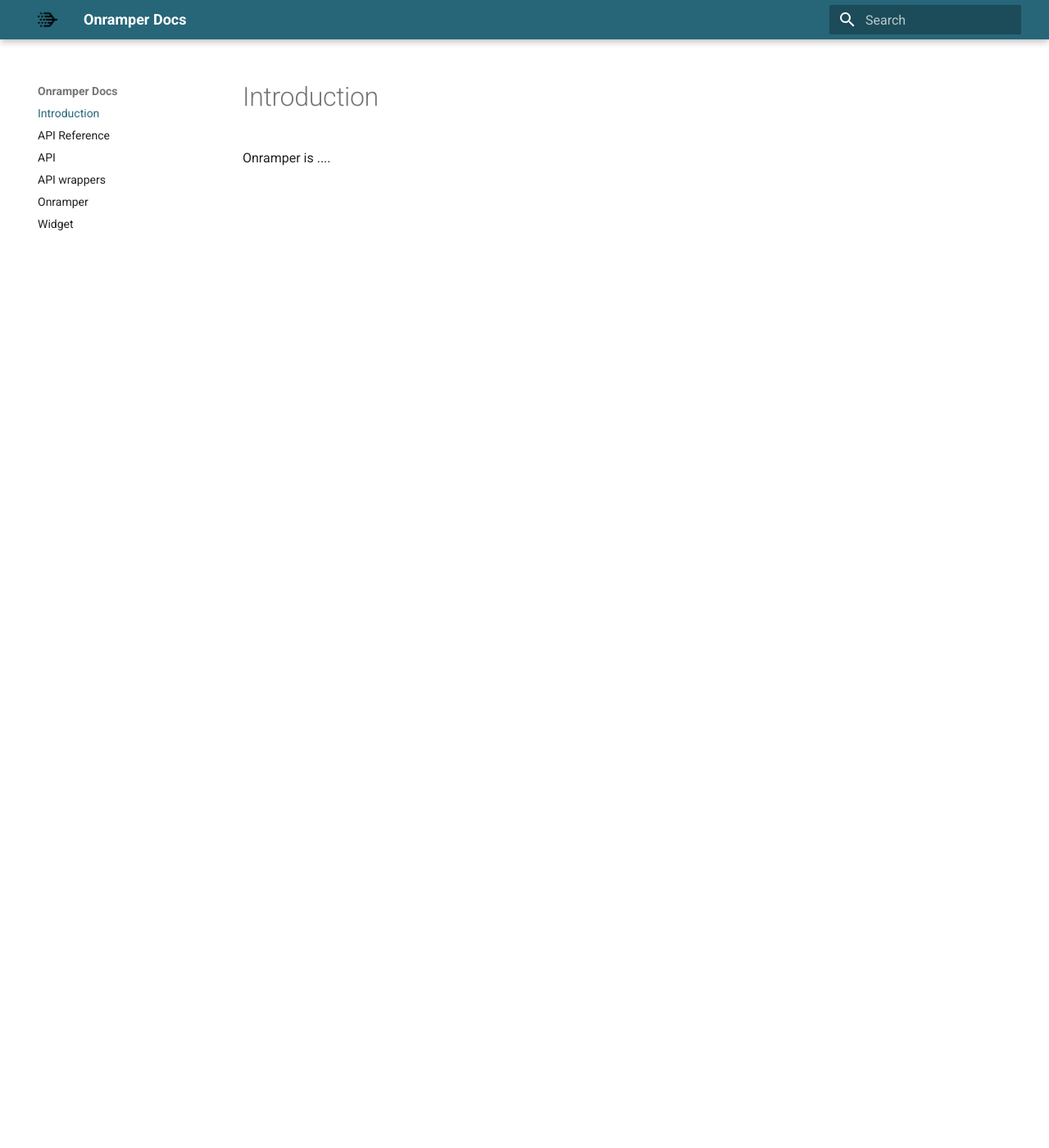
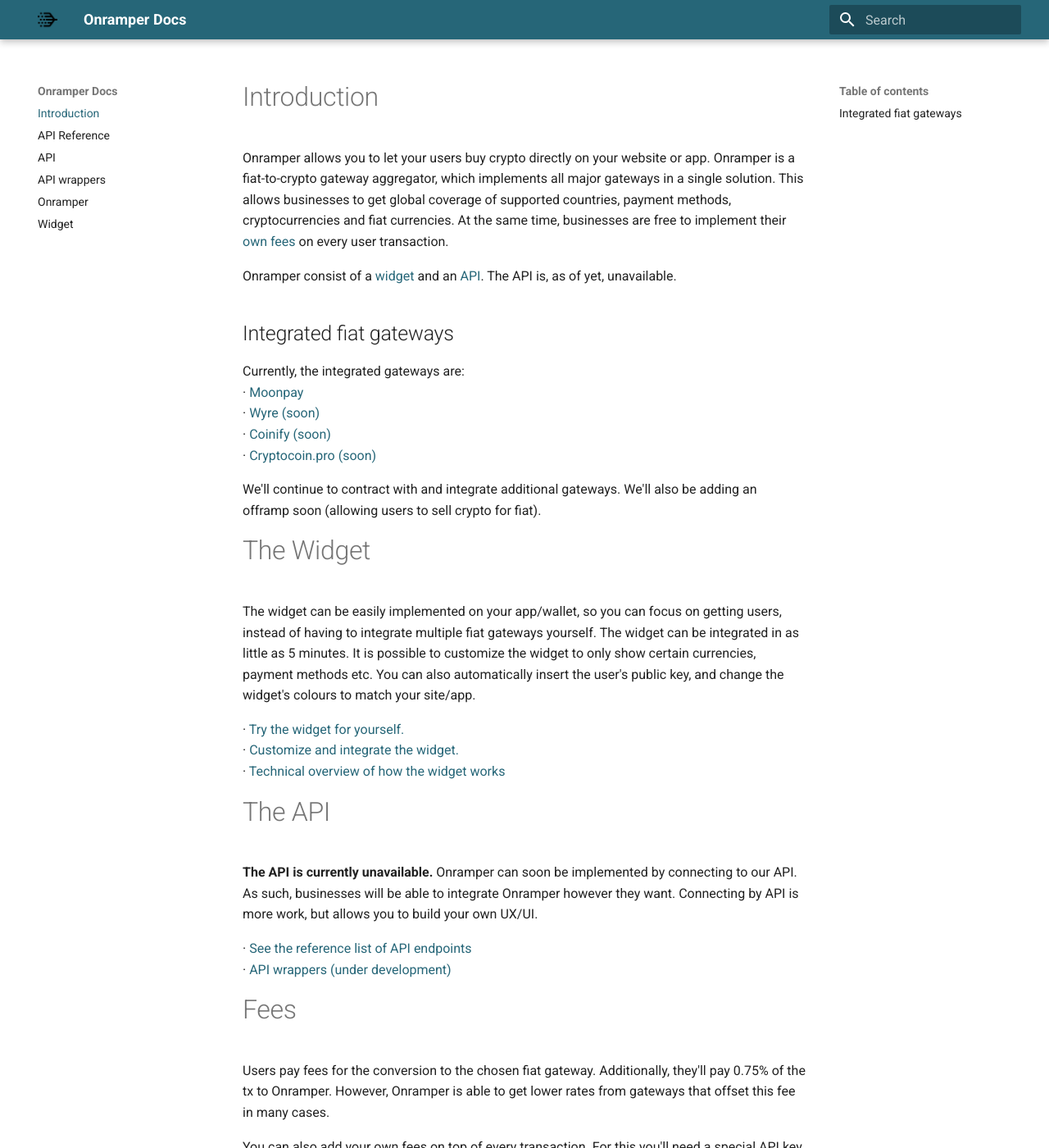
Before and after one commit to onramper/docs, an MkDocs documentation site: the page built from docs/index.md, in a window 1280 px wide and 1400 px high. Shown: the whole window at 82% size. Built offline with MkDocs 1.6.1 and Material for MkDocs 9.7.7, drawn with Linux system fonts in a browser that asks for light colours; some of the changed text lies outside the part shown.

Commit message:
Update index.md

```diff
--- a/docs/index.md
+++ b/docs/index.md
@@ -1,2 +1,33 @@
 # Introduction
-Onramper is ....
+Onramper allows you to let your users buy crypto directly on your website or app. Onramper is a fiat-to-crypto gateway aggregator, which implements all major gateways in a single solution. This allows businesses to get global coverage of supported countries, payment methods, cryptocurrencies and fiat currencies. At the same time, businesses are free to implement their [own fees](#fees) on every user transaction.
+
+Onramper consist of a [widget](#the-widget) and an [API](#the-api). The API is, as of yet, unavailable.
+
+## Integrated fiat gateways
+Currently, the integrated gateways are:
+· [Moonpay](https://moonpay.io)
+· [Wyre (soon)](https://sendwyre.com)
+· [Coinify (soon)](https://www.cryptocoin.pro/)
+· [Cryptocoin.pro (soon)](https://cryptocoin.pro)
+
+We'll continue to contract with and integrate additional gateways. We'll also be adding an offramp soon (allowing users to sell crypto for fiat).
+
+
+# The Widget
+The widget can be easily implemented on your app/wallet, so you can focus on getting users, instead of having to integrate multiple fiat gateways yourself. The widget can be integrated in as little as 5 minutes. It is possible to customize the widget to only show certain currencies, payment methods etc. You can also automatically insert the user's public key, and change the widget's colours to match your site/app.
+
+· [Try the widget for yourself.](https://widget.onramper.com)
+· [Customize and integrate the widget.](https://docs.onramper.dev/widget/)
+· [Technical overview of how the widget works](https://docs.onramper.dev/readmewidget/)
+
+# The API
+**The API is currently unavailable.**
+Onramper can soon be implemented by connecting to our API. As such, businesses will be able to integrate Onramper however they want. Connecting by API is more work, but allows you to build your own UX/UI.
+
+· [See the reference list of API endpoints](https://docs.onramper.dev/API-Reference/)
+· [API wrappers (under development)](https://docs.onramper.dev/apicontext/)
+
+# Fees
+Users pay fees for the conversion to the chosen fiat gateway. Additionally, they'll pay 0.75% of the tx to Onramper. However, Onramper is able to get lower rates from gateways that offset this fee in many cases.
+
+You can also add your own fees on top of every transaction. For this you'll need a special API key provided by Onramper, which is provided [after completing this form.](https://forms.gle/9SQXhhyxHFZvBJ7J6)
```
